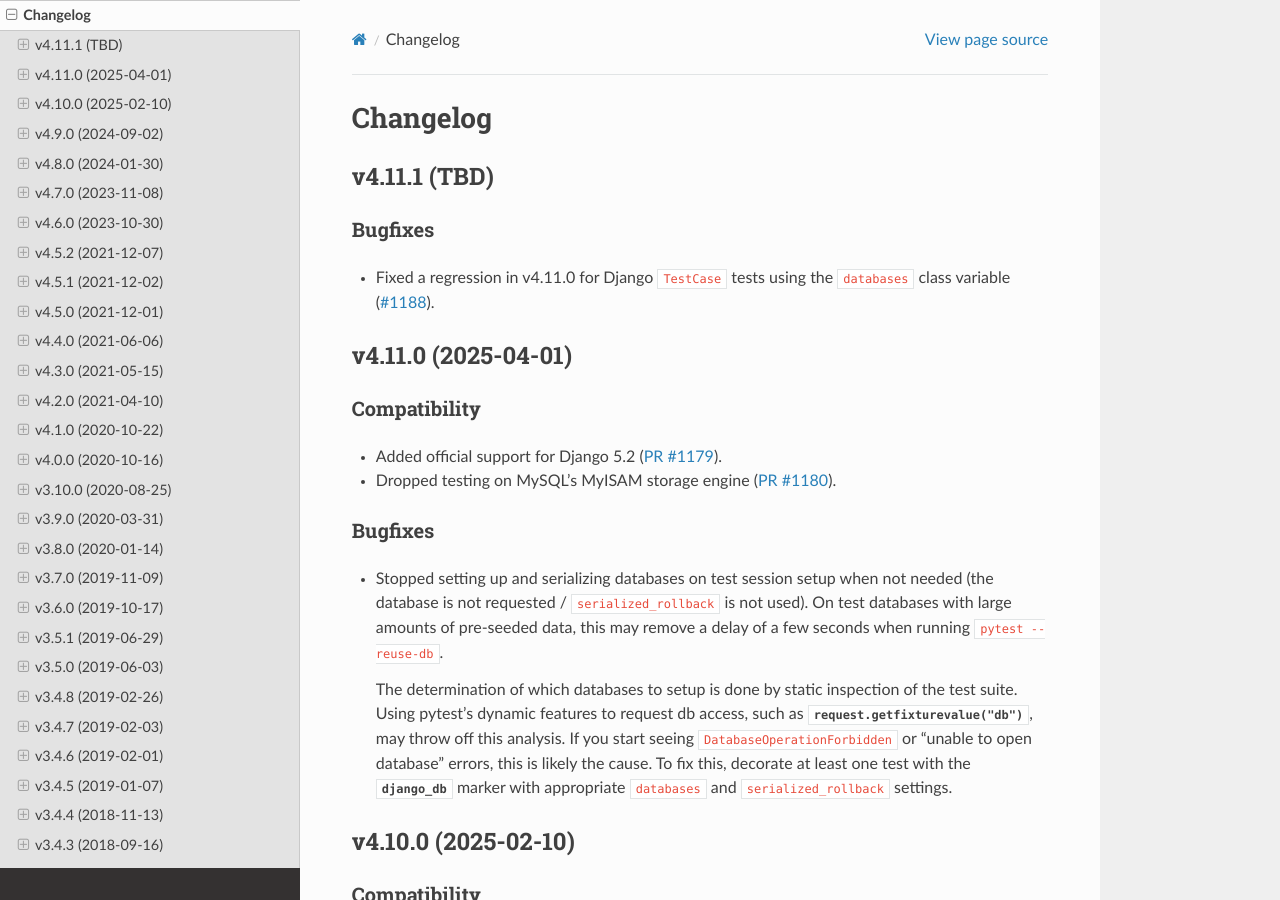
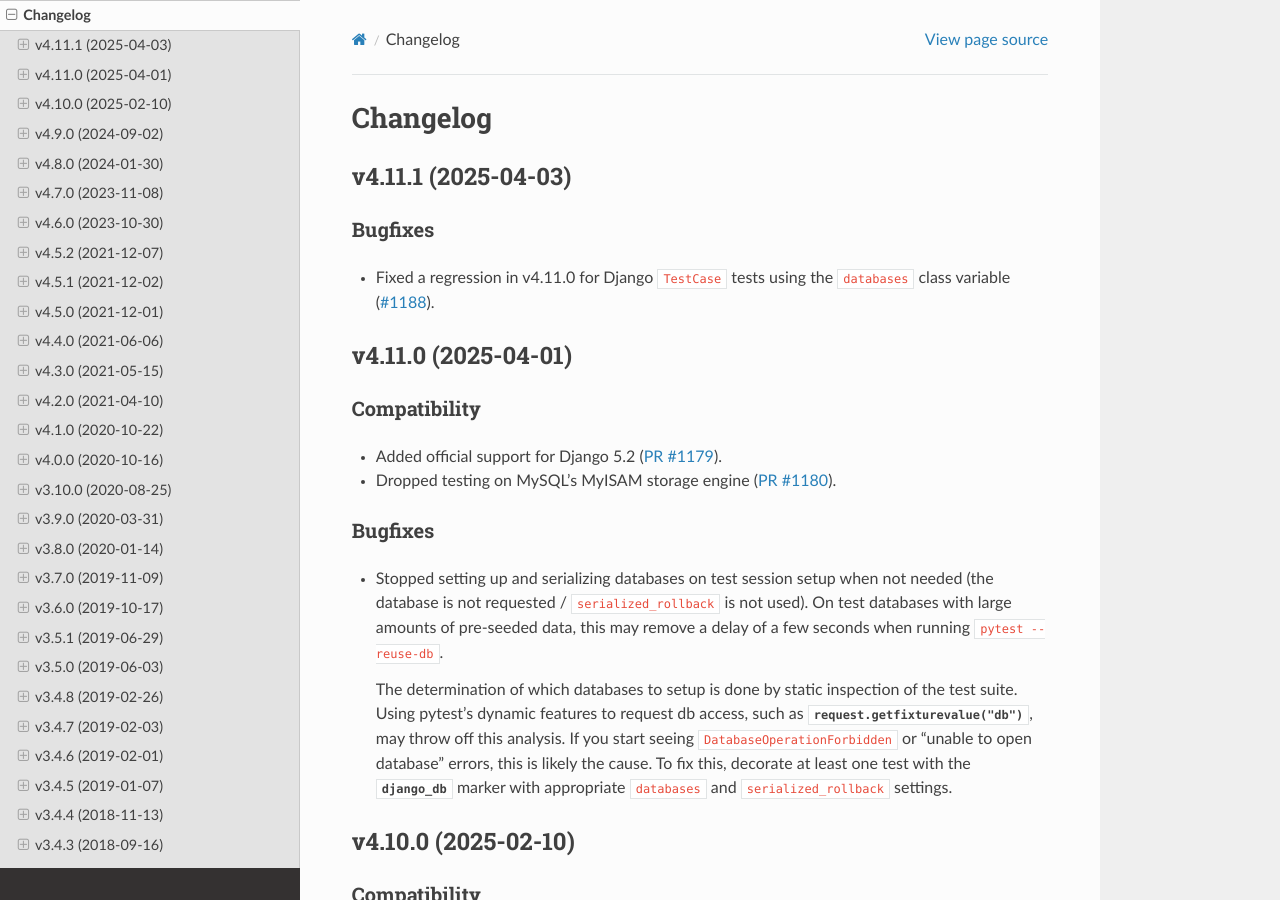
Before and after one commit to pytest-dev/pytest-django, a Sphinx documentation site: the page built from docs/changelog.rst, in a window 1280 px wide and 900 px high. Built offline with Sphinx 7.4.7 and the Read the Docs theme 3.1.0, drawn with Linux system fonts in a browser that asks for light colours; cross-references to code outside the pages are shown as plain code.

Commit message:
Release 4.11.1

```diff
--- a/docs/changelog.rst
+++ b/docs/changelog.rst
@@ -1,8 +1,8 @@
 Changelog
 =========
 
-v4.11.1 (TBD)
--------------
+v4.11.1 (2025-04-03)
+--------------------
 
 Bugfixes
 ^^^^^^^^
```
